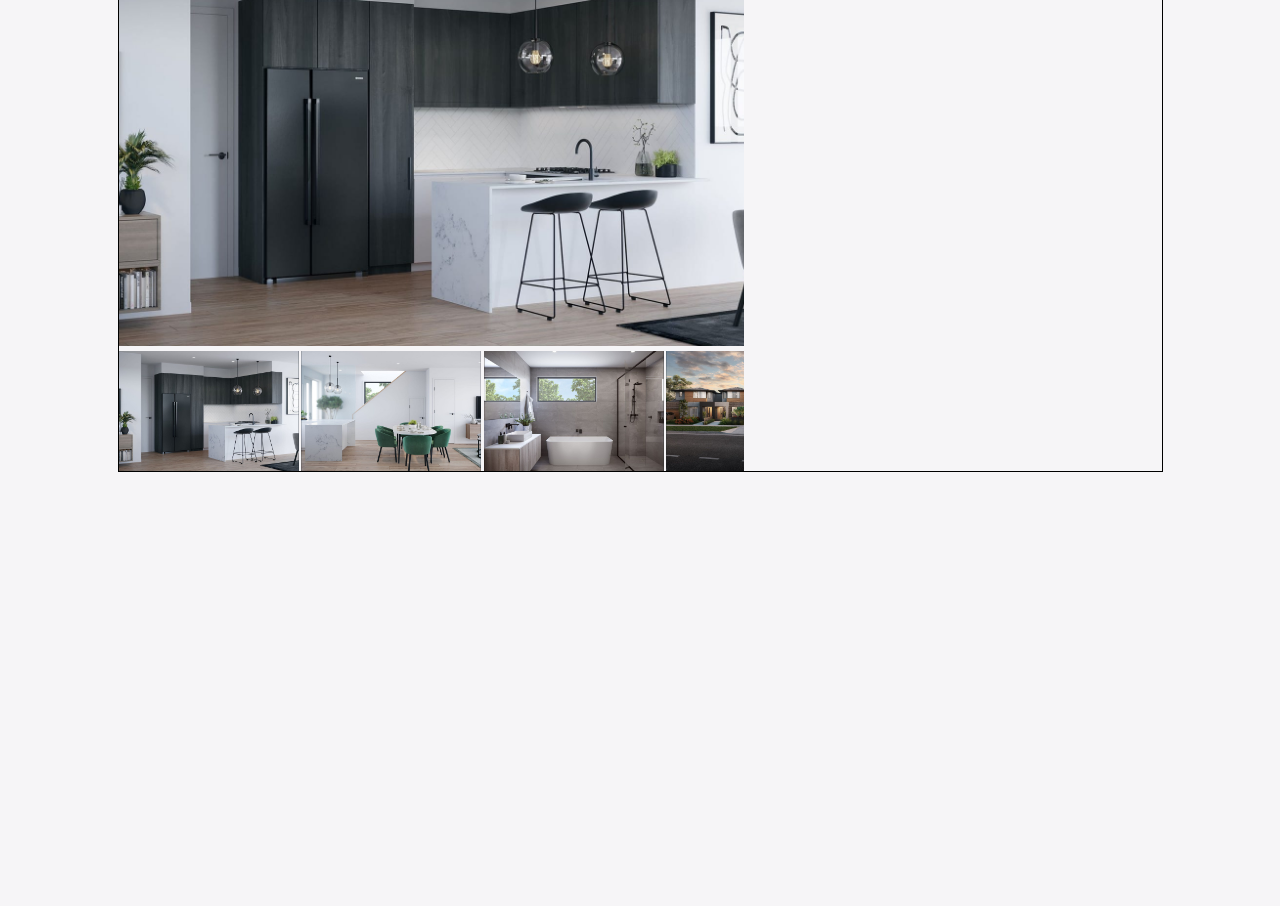
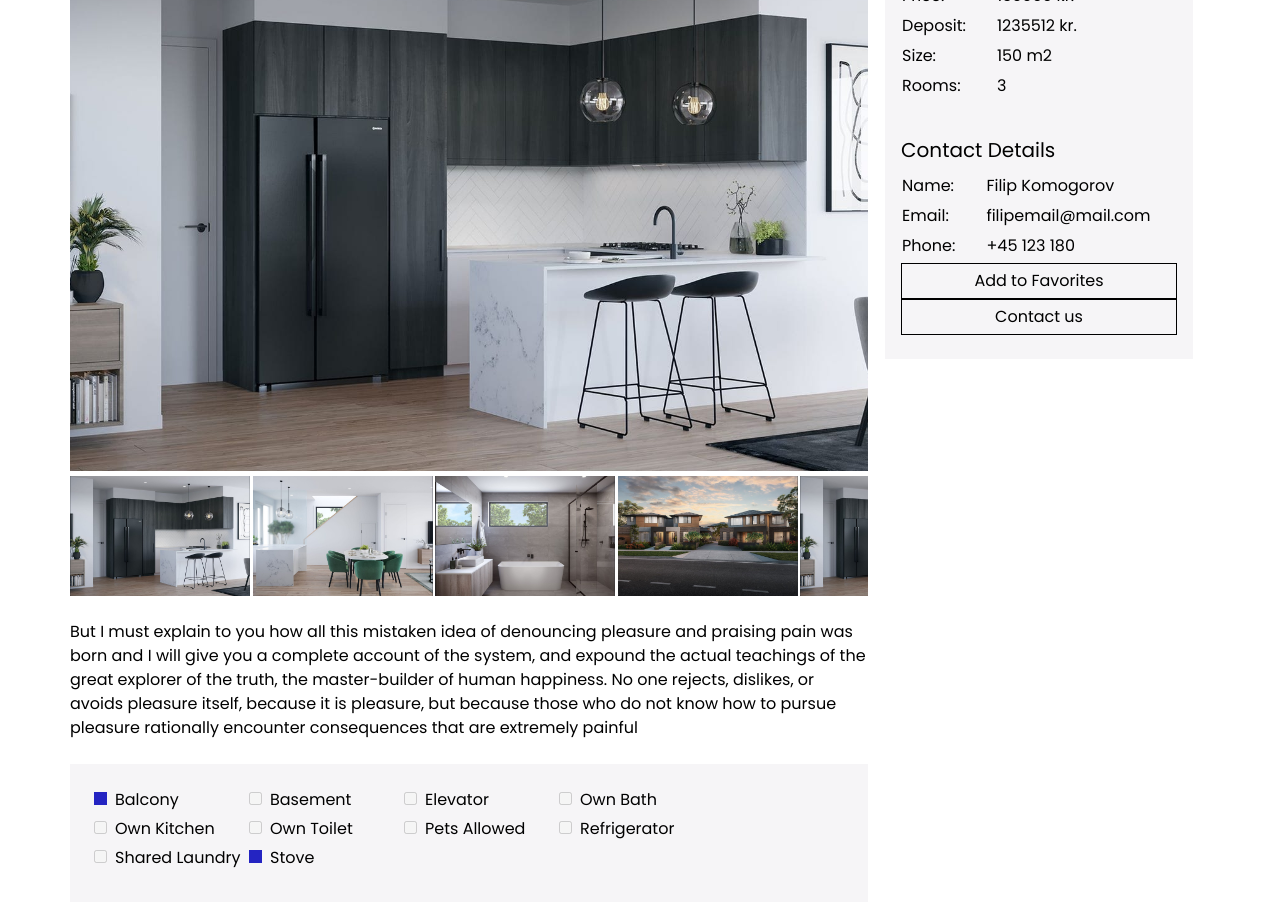
Before and after one commit to filipkomogorov/booking-app, a React (Vite) app in the folder client/: page /6437a1c304c88ebbfb6854b1 in a window 1280 px wide. Shown: the part 260-1166 px from the top of the page. Before the commit the page ends 800 px from the top, so only its background shows below. Built offline with nearby package versions, Linux system fonts and the light colour scheme; no server answers.

Commit message:
individual listing mostly done, to add 'Similar properties' once the API is done

```diff
--- a/client/src/components/Gallery/Gallery.tsx
+++ b/client/src/components/Gallery/Gallery.tsx
@@ -9,12 +9,12 @@ const Gallery: React.FC<GalleryProps> = ({ images }) => {
   const [selectedImage, setSelectedImage] = useState<number>(0);
 
   return (
-    <div style={{ width: "60%" }}>
+    <div className="mb-sizeLarge">
       <div style={{ marginBottom: "5px" }}>
         <img
           style={{
             width: "100%",
-            height: "43rem",
+            height: "55rem",
             objectFit: "cover",
           }}
           src={images[selectedImage]}
--- a/client/src/components/IndividualListing/InidividualListing.tsx
+++ b/client/src/components/IndividualListing/InidividualListing.tsx
@@ -2,6 +2,9 @@ import React from "react";
 
 import { PropertyData } from "../../models/Property";
 import Gallery from "../Gallery/Gallery";
+import ListingDetails from "../ListingDetails/ListingDetails";
+import Details from "../ListingDetails/Details";
+import Description from "../ListingDetails/Description";
 
 interface IndividualListingProps {
   listing: PropertyData;
@@ -9,17 +12,23 @@ interface IndividualListingProps {
 
 const InidividualListing: React.FC<IndividualListingProps> = ({ listing }) => {
   return (
-    <div style={{ width: "95%", margin: "0 auto", border: "1px solid #000" }}>
+    <div style={{ width: "95%", margin: "0 auto"}} >
       <div className="mb-sizeMedium">
         <h2 className="text-xxl ">{listing.title}</h2>
         <p className="text-zinc-300 text-small">{listing.location.address}</p>
       </div>
-      <div>
-        <Gallery images={listing.images} />
+
+      <div className="flex flex-wrap">
+        <div className="flex flex-col" style={{width: "70%"}}>
+          <Gallery images={listing.images} />
+          <Description description={listing.description} />
+          <Details additionalInfo={listing.additionalInfo}/>
+        </div>
+        <div className="flex flex-col" style={{width: "30%"}}>
+          <ListingDetails listing={listing} />
+        </div>
+
       </div>
-      <div>{/* price section */}</div>
-      <div>{/* description */}</div>
-      <div>{/* additional details */}</div>
     </div>
   );
 };
--- /dev/null
+++ b/client/src/components/ListingDetails/Description.tsx
@@ -0,0 +1,13 @@
+interface Descriptionprops {
+    description?: string
+}
+
+const Description:React.FC<Descriptionprops> = ({description}) => {
+  return (
+    <div className="mb-sizeLarge">
+        <p>{description}</p>
+    </div>
+  )
+}
+
+export default Description
--- /dev/null
+++ b/client/src/components/ListingDetails/Details.tsx
@@ -0,0 +1,28 @@
+import React from "react";
+import { AdditionalInfo } from "../../models/Property.enum";
+import { additionalInfoNames } from "../../utils/utils";
+import CheckBox from "../Wizard/components/CheckBox";
+
+interface DetailsProps {
+  additionalInfo?: Array<AdditionalInfo>;
+}
+
+const isChecked = (additionalInfo: Array<AdditionalInfo> | undefined,value:AdditionalInfo):boolean =>{
+    if(!additionalInfo){
+        return false
+    }else{
+        return additionalInfo.includes(value)
+    }
+}
+
+const Details: React.FC<DetailsProps> = ({ additionalInfo }) => {
+  return (
+    <div style={{ backgroundColor: "#F6F5F7" }} className="p-sizeLarge flex flex-wrap gap-2 pb-sizeXl">
+      {Object.entries(additionalInfoNames).map(([key, label]) => (
+        <CheckBox onChange={() => {}} key={key} name={label} value={key} disabled={true} checked={isChecked(additionalInfo, key as AdditionalInfo )}/>
+      ))}
+    </div>
+  );
+};
+
+export default Details;
--- /dev/null
+++ b/client/src/components/ListingDetails/ListingDetails.tsx
@@ -0,0 +1,74 @@
+import React from "react";
+import { AdvertisementType, PropertyData } from "../../models/Property";
+
+interface ListingDetails {
+  listing: PropertyData;
+}
+
+const ListingDetails: React.FC<ListingDetails> = ({ listing }) => {
+  return (
+    <div>
+      <div
+        style={{ width: "90%", margin: "0 auto", backgroundColor: "#F6F5F7" }}
+        className="px-sizeMedium py-sizeLarge"
+      >
+        <div className="mb-sizeXl">
+        <p style={{ fontSize: "2rem" }} className="mb-sizeSmall">
+          Property Details
+        </p>
+        <table>
+          <tbody>
+          <tr>
+            <td>Price:</td>
+            <td>{`${listing.price} kr.`}</td>
+          </tr>
+          {listing.advertisementType == AdvertisementType.RENT ? (
+            <>
+              <tr>
+                <td>Deposit:</td>
+                <td>{`${listing.deposit ? listing.deposit + ' kr.' : "-"}`}</td>
+              </tr>
+            </>
+          ) : null}
+          <tr>
+            <td>Size:</td>
+            <td>{`${listing.size} m2`}</td>
+          </tr>
+          <tr>
+            <td>Rooms:</td>
+            <td>{listing.rooms}</td>
+          </tr>
+          </tbody>
+        </table>
+        </div>
+        <div>
+        <p style={{ fontSize: "2rem" }} className="mb-sizeSmall">
+          Contact Details
+        </p>
+        <table>
+            <tbody>
+            <tr>
+                <td>Name:</td>
+                <td>{listing.contacts.name}</td>
+            </tr>
+            <tr>
+                <td>Email:</td>
+                <td>{listing.contacts.email}</td>
+            </tr>
+            <tr>
+                <td>Phone:</td>
+                <td>{listing.contacts.phoneNumber ? listing.contacts.phoneNumber : '-'}</td>
+            </tr>
+            </tbody>
+        </table>
+        </div>
+        <div className="flex flex-col">
+            <button style={{padding: '5px 10px', border: '1px solid black'}}>Add to Favorites</button>
+            <button style={{padding: '5px 10px', border: '1px solid black'}}>Contact us</button>
+        </div>
+      </div>
+    </div>
+  );
+};
+
+export default ListingDetails;
--- a/client/src/components/Wizard/components/AdditionalInfoComponent.tsx
+++ b/client/src/components/Wizard/components/AdditionalInfoComponent.tsx
@@ -3,21 +3,10 @@ import { AdditionalInfo } from "../../../models/Property.enum";
 import { FieldProps } from "formik";
 import CheckBox from "./CheckBox";
 import { usePropertyData } from "../../../context/PropertyContext";
+import { additionalInfoNames } from "../../../utils/utils";
 
 const AdditionalInfoComponent = ({ field, form }: FieldProps) => {
   const { propertyData, setPropertyData } = usePropertyData();
-  const additionalInfoNames: { [key in AdditionalInfo]: string } = {
-    [AdditionalInfo.BALCONY]: "Balcony",
-    [AdditionalInfo.BASEMENT]: "Basement",
-    [AdditionalInfo.ELEVATOR]: "Elevator",
-    [AdditionalInfo.OWN_BATH]: "Own Bath",
-    [AdditionalInfo.OWN_KITCHEN]: "Own Kitchen",
-    [AdditionalInfo.OWN_TOILET]: "Own Toilet",
-    [AdditionalInfo.PETS_ALLOWED]: "Pets Allowed",
-    [AdditionalInfo.REFRIGERATOR]: "Refrigerator",
-    [AdditionalInfo.SHARED_LAUNDRY]: "Shared Laundry",
-    [AdditionalInfo.STOVE]: "Stove",
-  };
 
   const isChecked = (value: AdditionalInfo): boolean | undefined=> {
     return propertyData.additionalInfo && propertyData.additionalInfo.includes(value);
--- a/client/src/components/Wizard/components/CheckBox.tsx
+++ b/client/src/components/Wizard/components/CheckBox.tsx
@@ -6,13 +6,15 @@ export interface CheckBoxProps {
   checked?: boolean;
   value: string;
   onChange: (value: string, checked: boolean) => void;
+  disabled?: boolean;
 }
 
 const CheckBox: React.FC<CheckBoxProps> = ({
   name,
   checked,
   value,
-  onChange
+  onChange,
+  disabled,
 }) => {
 
   const handleChange = (event: React.ChangeEvent<HTMLInputElement>) => {
@@ -27,6 +29,7 @@ const CheckBox: React.FC<CheckBoxProps> = ({
         type="checkbox"
         checked={checked}
         onChange={handleChange}
+        disabled={disabled}
       />
       <span>{name}</span>
     </label>
--- a/client/src/context/PropertyContext.tsx
+++ b/client/src/context/PropertyContext.tsx
@@ -24,7 +24,12 @@ const initialValues:PropertyData = {
   type: undefined,
   category: undefined,
   advertisementType: undefined,
-  additionalInfo: []
+  additionalInfo: [],
+  contacts:{
+    name: '',
+    email: '',
+    phoneNumber: ''
+  }
 }
 
 const PropertyContext = createContext<PropertyContextType | undefined>(undefined);
--- a/client/src/index.css
+++ b/client/src/index.css
@@ -7,7 +7,7 @@ html {
 }
 
 body {
-  background-color: #F6F5F7;
+  background-color: #FFFFFF;
   font-size: 16px;
   font-family: 'Poppins', sans-serif;
 }
@@ -22,6 +22,20 @@ input::-webkit-inner-spin-button {
 /* Firefox */
 input[type=number] {
   -moz-appearance: textfield;
+}
+
+input[type="checkbox"]:checked:disabled {
+  position: relative;
+}
+
+input[type="checkbox"]:checked:disabled::before {
+  content: "";
+  position: absolute;
+  width: 100%;
+  height: 100%;
+  background-color: rgb(36, 36, 194);
+  z-index: 1;
+  pointer-events: none;
 }
 
 #secondaryImages::-webkit-scrollbar {
@@ -50,3 +64,10 @@ input[type=number] {
   background-color: #E4002B;
   border: none;
 }
+
+tr td:first-child{
+  padding-right: 30px;
+}
+tr td{
+  padding-bottom: 5px;
+}
--- a/client/src/pages/Property.tsx
+++ b/client/src/pages/Property.tsx
@@ -1,43 +1,55 @@
 import React from "react";
 import { useParams } from "react-router-dom";
 import InidividualListing from "../components/IndividualListing/InidividualListing";
-import { PropertyData, PropertyType, PropertyCategory, AdvertisementType } from "../models/Property";
+import {
+  PropertyData,
+  PropertyType,
+  PropertyCategory,
+  AdvertisementType,
+} from "../models/Property";
 
-import image from '../assets/image.jpg'
-import image1 from '../assets/image1.jpg'
-import image2 from '../assets/image2.jpg'
-import image3 from '../assets/image3.jpg'
+import image from "../assets/image.jpg";
+import image1 from "../assets/image1.jpg";
+import image2 from "../assets/image2.jpg";
+import image3 from "../assets/image3.jpg";
+import { AdditionalInfo } from "../models/Property.enum";
 
 const Property = () => {
   const { id } = useParams();
 
-  const mockData:PropertyData = {
+  const mockData: PropertyData = {
     title: "Some test title",
-    images: [image, image1, image2, image3 ],
+    images: [image, image1, image2, image3, image],
     location: {
-        address: "Borovska N1",
-        city: "Gabrovo",
-        zip: '5300',
-        region: "Gabrovo"
+      address: "Borovska N1",
+      city: "Gabrovo",
+      zip: "5300",
+      region: "Gabrovo",
     },
-    description: "Lorem ipsum dajsd jsdi jj dxlzca",
+    description:
+      "But I must explain to you how all this mistaken idea of denouncing pleasure and praising pain was born and I will give you a complete account of the system, and expound the actual teachings of the great explorer of the truth, the master-builder of human happiness. No one rejects, dislikes, or avoids pleasure itself, because it is pleasure, but because those who do not know how to pursue pleasure rationally encounter consequences that are extremely painful",
     price: 150000,
     size: 150,
     rooms: 3,
+    deposit: 1235512,
     type: PropertyType.APARTMENT,
     category: PropertyCategory.FAMILY_HOUSE,
-    advertisementType: AdvertisementType.SELL,
-    additionalInfo: [],
-  }
+    advertisementType: AdvertisementType.RENT,
+    additionalInfo: [AdditionalInfo.BALCONY, AdditionalInfo.STOVE],
+    contacts: {
+      name: "Filip Komogorov",
+      email: "filipemail@mail.com",
+      phoneNumber: "+45 123 180",
+    },
+  };
 
   // use the id to fetch the property by propertyId
   // pass the fetched property data to the individualListing component
   return (
-  <div style={{width: '110rem', margin: '0 auto'}}>
-    Property - {id}
-
-    <InidividualListing listing={mockData} />
-  </div>);
+    <div style={{ width: "120rem", margin: "0 auto", marginTop: "3rem", marginBottom: '6rem' }}>
+      <InidividualListing listing={mockData} />
+    </div>
+  );
 };
 
 export default Property;
--- /dev/null
+++ b/client/src/utils/utils.ts
@@ -0,0 +1,14 @@
+import { AdditionalInfo } from "../models/Property.enum";
+
+export const additionalInfoNames: { [key in AdditionalInfo]: string } = {
+    [AdditionalInfo.BALCONY]: "Balcony",
+    [AdditionalInfo.BASEMENT]: "Basement",
+    [AdditionalInfo.ELEVATOR]: "Elevator",
+    [AdditionalInfo.OWN_BATH]: "Own Bath",
+    [AdditionalInfo.OWN_KITCHEN]: "Own Kitchen",
+    [AdditionalInfo.OWN_TOILET]: "Own Toilet",
+    [AdditionalInfo.PETS_ALLOWED]: "Pets Allowed",
+    [AdditionalInfo.REFRIGERATOR]: "Refrigerator",
+    [AdditionalInfo.SHARED_LAUNDRY]: "Shared Laundry",
+    [AdditionalInfo.STOVE]: "Stove",
+  };
```
Also changed, not shown: client/src/models/Property.ts (+7 -0 lines).
